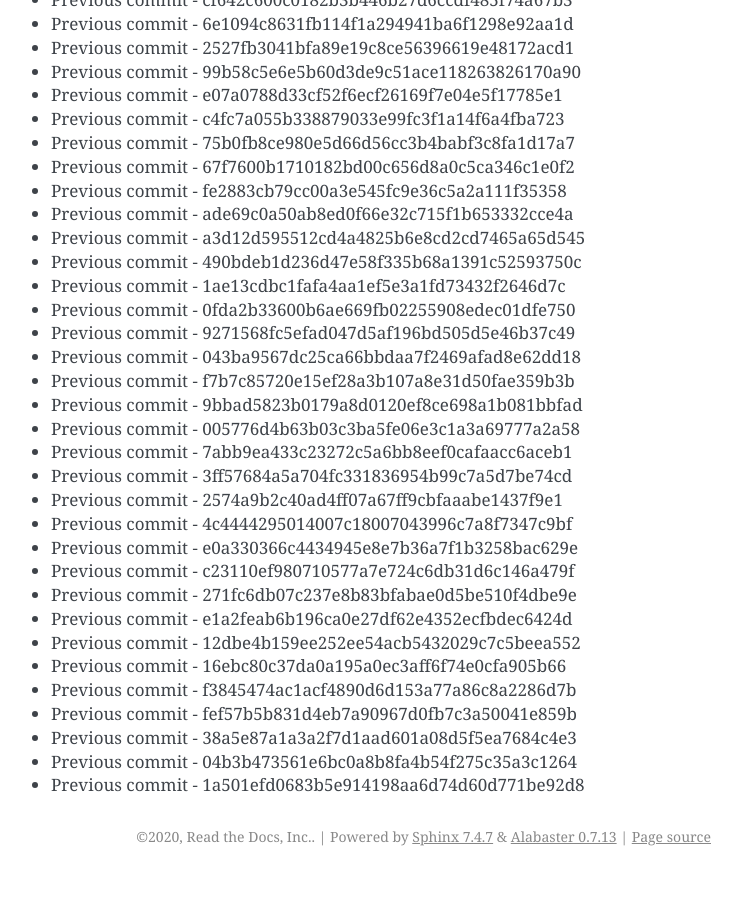
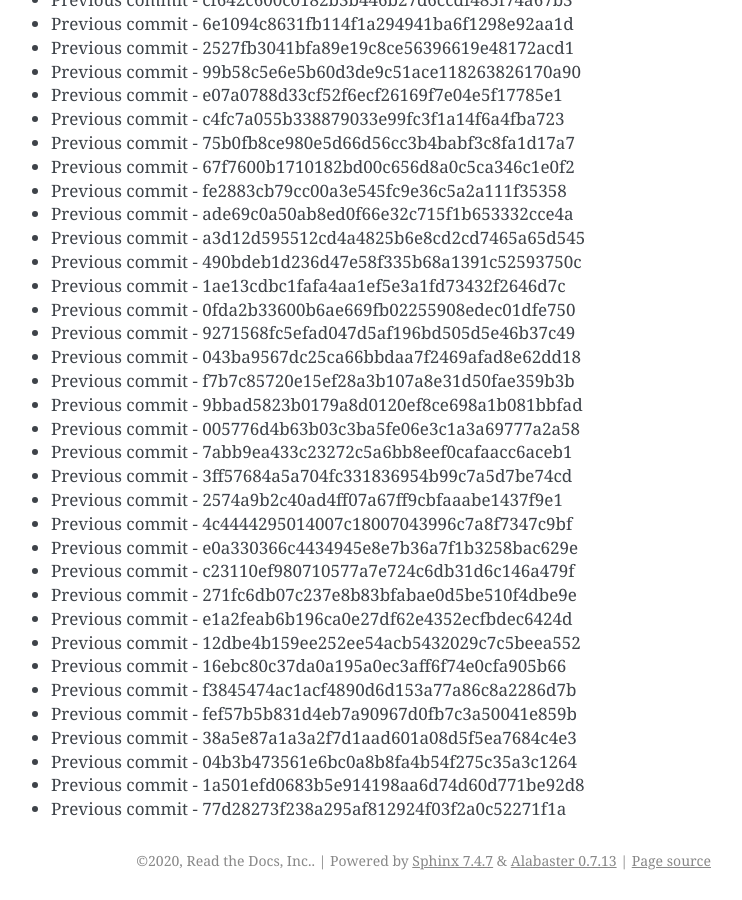
Before and after one commit to readthedocs/rtd-git-stresstest, a Sphinx documentation site: the page built from docs/updates.rst, in a window 1280 px wide and 900 px high, scrolled down 88680 px. Shown: the whole window, without its empty margins (399-1141 px from the left). Built offline with Sphinx 7.4.7, drawn with Linux system fonts in a browser that asks for light colours; before the commit the page ends 89556 px from its top, so only the background shows below that.

Commit message:
Generating commit from previous: 77d28273f238a295af812924f03f2a0c52271f1a

```diff
--- a/docs/updates.rst
+++ b/docs/updates.rst
@@ -3758,3 +3758,4 @@ It can be tested for any performance characteristics.
 * Previous commit - 38a5e87a1a3a2f7d1aad601a08d5f5ea7684c4e3
 * Previous commit - 04b3b473561e6bc0a8b8fa4b54f275c35a3c1264
 * Previous commit - 1a501efd0683b5e914198aa6d74d60d771be92d8
+* Previous commit - 77d28273f238a295af812924f03f2a0c52271f1a
```
